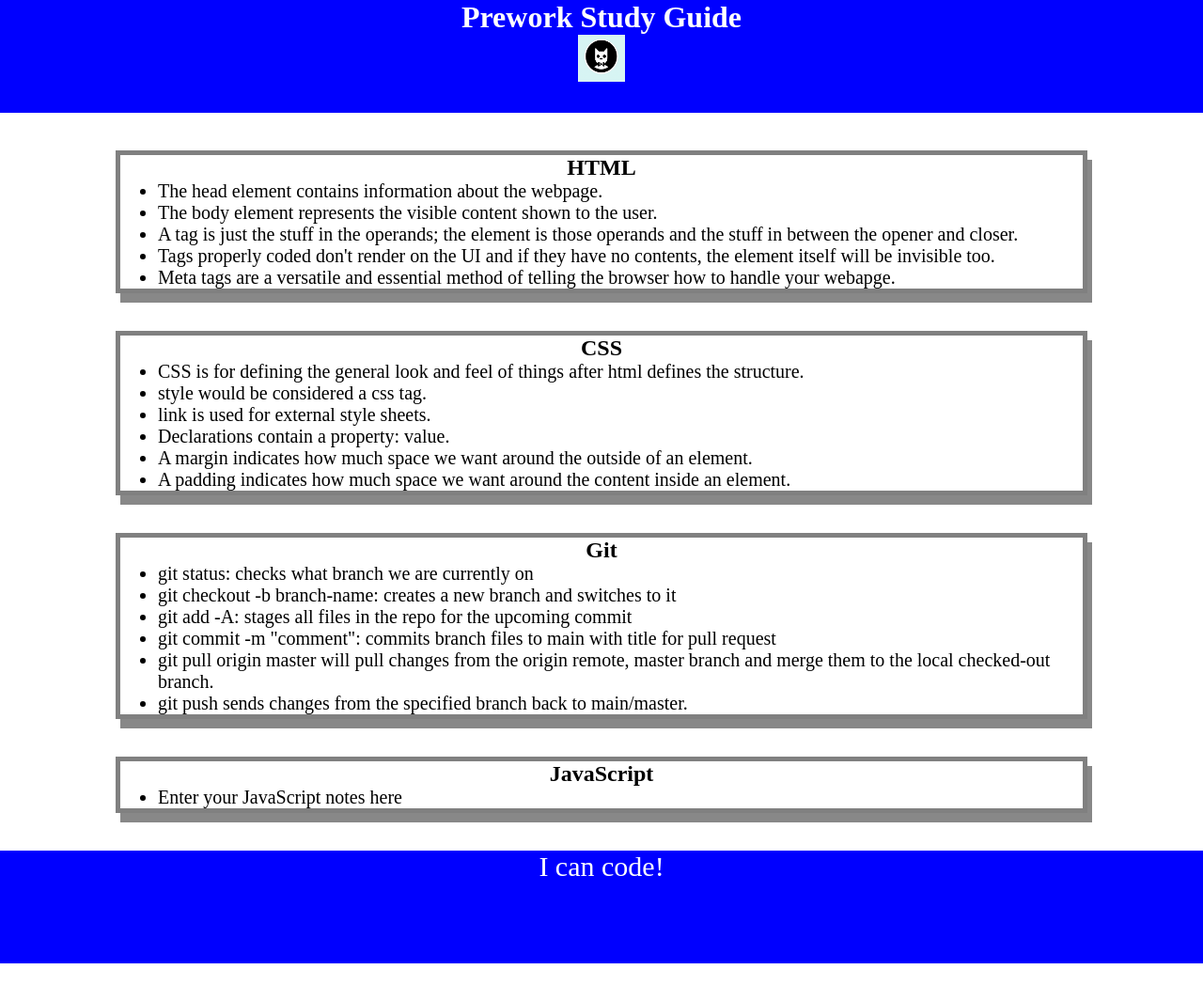
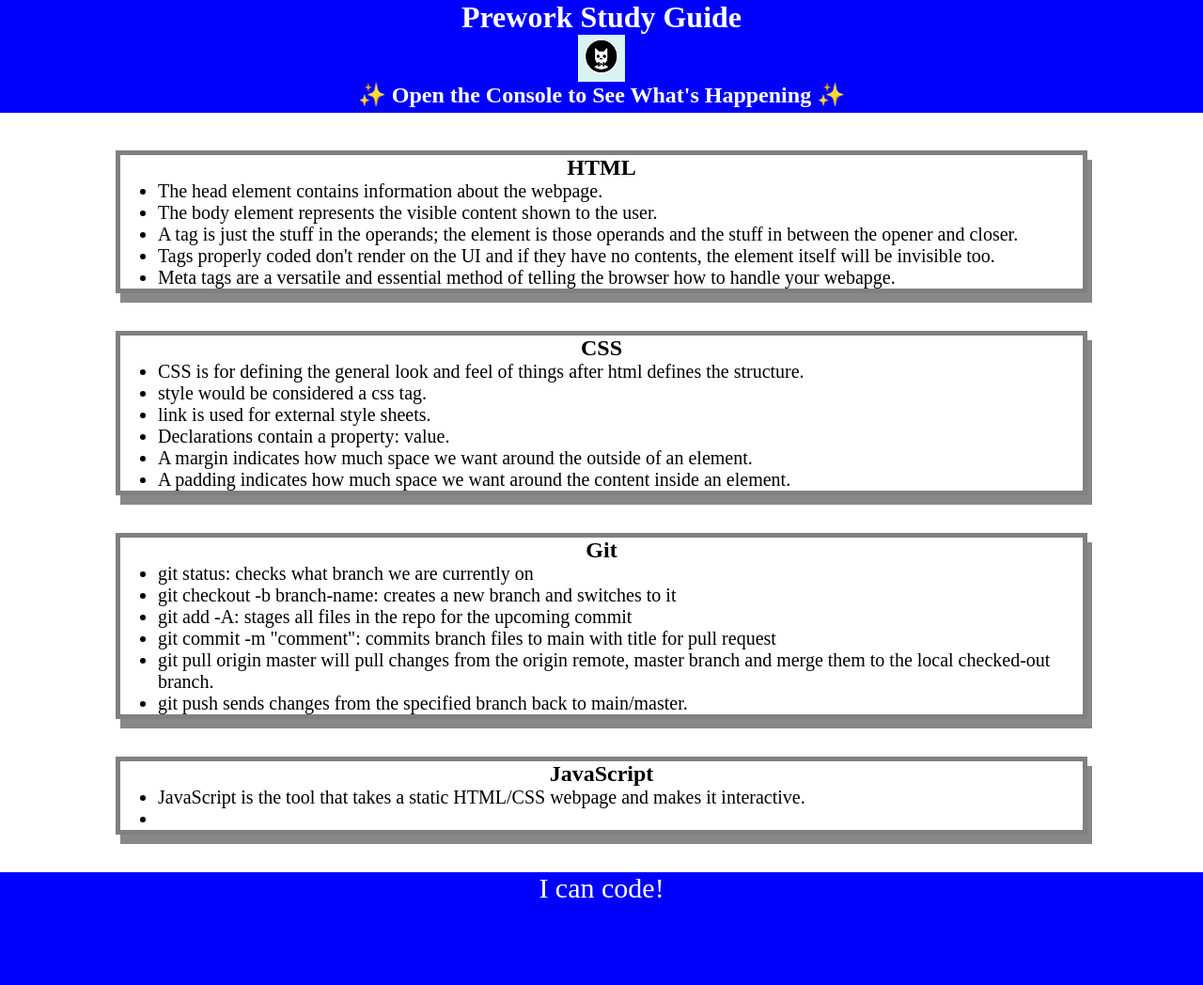
Before and after one commit to floatingpoint-exaflop/prework-study-guide, a plain HTML site: page index.html in a window 1280 px wide. Shown: the whole page at 94% size. Before the commit the page ends 1025 px from the top, so only its background shows below. Drawn offline with Linux system fonts and the light colour scheme.

Commit message:
js stuff

```diff
--- /dev/null
+++ b/assets/script.js
@@ -0,0 +1,17 @@
+const topics = ['HTML', 'CSS', 'Git', 'JavaScript'];
+for(let x = 0; x < topics.length; x++) {
+    console.log(topics[x]);}
+
+
+/*
+if (topic === 'HTML') {
+  console.log("Let's study HTML!");
+} else if (topic === 'CSS') {
+  console.log("Let's study CSS!");
+} else if (topic === 'Git') {
+  console.log("Let's study Git!");
+} else if (topic === 'JavaScript') {
+  console.log("Let's study JavaScript!");
+} else {
+  console.log('Please try again!');
+}*/
--- a/index.html
+++ b/index.html
@@ -15,6 +15,7 @@
     <header id="top">
       <h1>Prework Study Guide</h1>
       <img src="./assets/bowtie-cat.png" alt="Profile image of cat wearing a bow tie." />
+      <h2>✨ Open the Console to See What's Happening ✨</h2>
     </header>
 
     <main>
@@ -59,7 +60,8 @@
       <section class="card" id="javascript-section">
         <h2>JavaScript</h2>
      <ul>
-       <li>Enter your JavaScript notes here</li>
+       <li>JavaScript is the tool that takes a static HTML/CSS webpage and makes it interactive.</li>
+       <li></li>
      </ul>
       </section>
 
@@ -69,7 +71,7 @@
     <footer>
       <p>I can code!</p>
     </footer>
-
+    <script src="./assets/script.js"></script>
   </body>
 
 </html>
```
